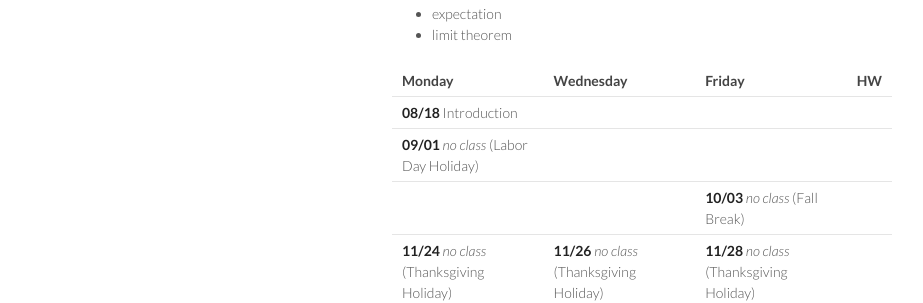
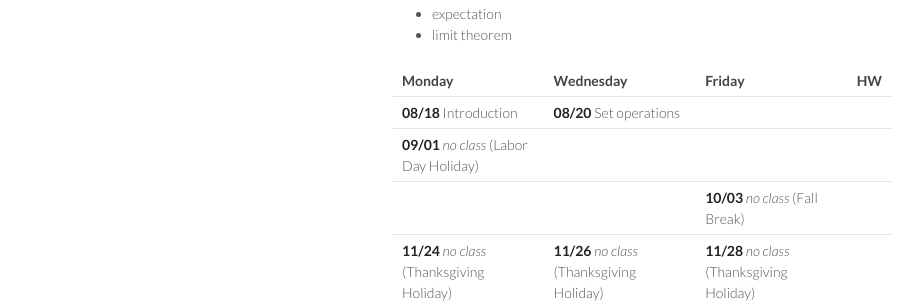
Before and after one commit to tulane-math-3070/2025Fall, a Jekyll site: the page built from schedule/schedule.md, in a window 1280 px wide. Shown: the part 346-649 px from the top of the page, without its empty margins (178-1101 px from the left). Built offline with Jekyll 4.4.1, drawn with Linux system fonts in a browser that asks for light colours.

```diff
--- a/schedule/schedule.md
+++ b/schedule/schedule.md
@@ -26,7 +26,7 @@ Topics:
 
 | Monday | Wednesday | Friday | HW |
 |:-----------|:-----------|:------------|:---|
-| **08/18** Introduction |   |  |  |
+| **08/18** Introduction | **08/20** Set operations   |  |  |
 | **09/01** _no class_ (Labor Day Holiday) | | | |
 | | | **10/03** _no class_ (Fall Break) | |
 | **11/24** _no class_ (Thanksgiving Holiday) | **11/26**  _no class_ (Thanksgiving Holiday) | **11/28**  _no class_ (Thanksgiving Holiday) | |
```
Also changed, not shown: 2 other files.
